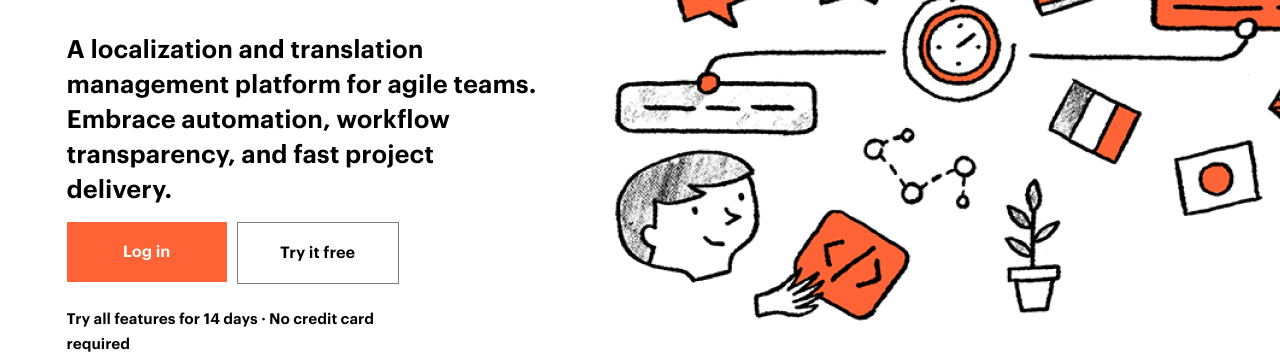
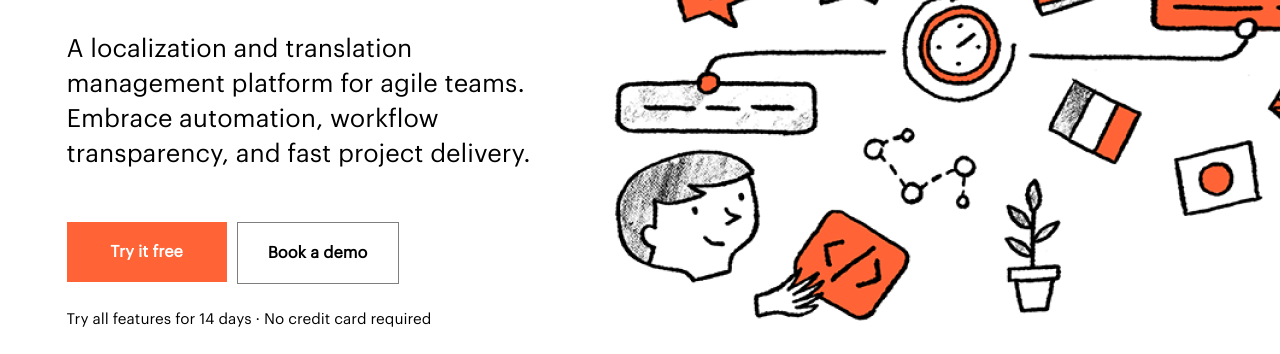
Before and after one commit to ponomarovs87/lesson7, a plain HTML site: page index.html in a window 1280 px wide. Shown: the part 453-807 px from the top of the page. Drawn offline with Linux system fonts and the light colour scheme.

Commit message:
edit error front

```diff
--- a/index.html
+++ b/index.html
@@ -38,9 +38,9 @@
             transparency, and fast project delivery.
         </div>
         <div class="buttonloginbox1">
-            <div class="tryitfreeblock1">Log in
+            <div class="tryitfreeblock1">Try it free
             </div>
-            <div class="boockademoblock1">Try it free</div>
+            <div class="boockademoblock1">Book a demo</div>
         </div>
         <div class="text3block1">
             Try all features for 14 days · No credit card required
--- a/styles/fonts.css
+++ b/styles/fonts.css
@@ -4,7 +4,7 @@
     src: url(../fonts/GraphikLCG-Regular.ttf) format('truetype');
 }
 @font-face {
-    font-family: 'Graphik LC TT';
+    font-family: 'Graphik LC TT bold';
     font-style: bold;
     src: url(../fonts/GraphikLCG-Semibold.ttf) format('truetype');
 }
```
